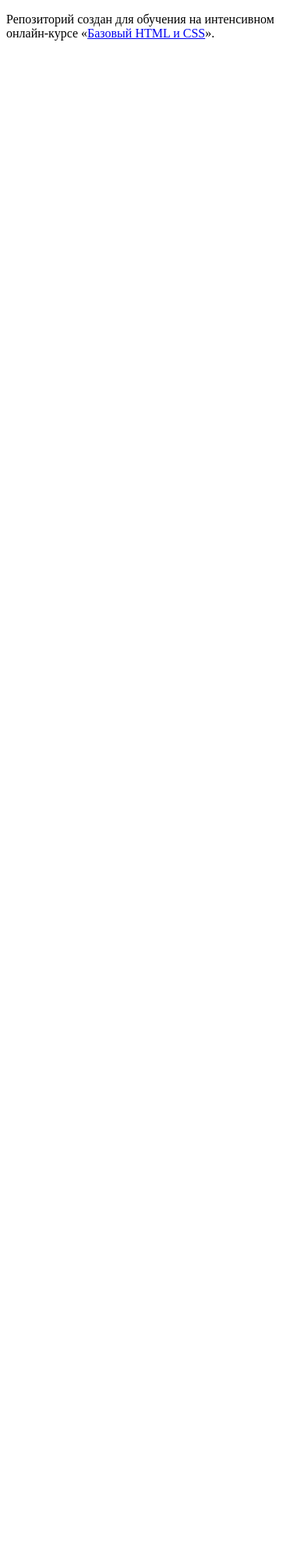
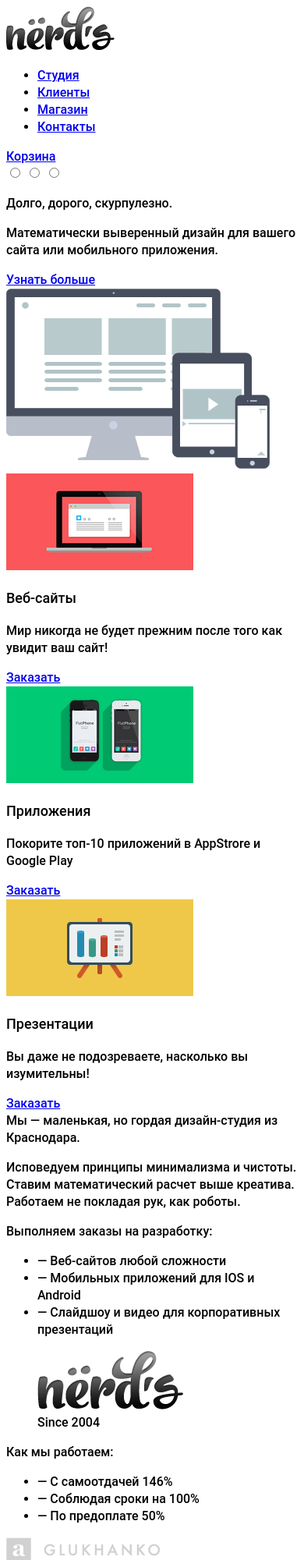
Before and after one commit to Ashot67/galaxsea-nerds, a plain HTML site: page index.html in a window 390 px wide. Shown: the top 2000 px of the page at 78% size. Before the commit the page ends 844 px from the top, so only its background shows below. Drawn offline with Linux system fonts and the light colour scheme.

Commit message:
Разметка, графика, первые стили

```diff
--- /dev/null
+++ b/css/style.css
@@ -0,0 +1,11 @@
+body {
+  font-size: 16px;
+  line-height: 22px;
+  color: #000000;
+  font-family: 'Roboto Medium', Arial, sans-serif;
+}
+
+h2 {
+  font-size: 18px;
+  line-height: 30px;
+}
--- a/index.html
+++ b/index.html
@@ -3,10 +3,112 @@
   <head>
     <meta charset="utf-8">
     <title>HTML Academy: Нёрдс</title>
+    <link href="css/style.css" rel="stylesheet">
   </head>
   <body>
+    <header class="main-header">
+      <div class="container">
+        <a href="#"><img src="img/nerds-index/logo-header.png" width="139" height="56" alt="HTML Academy: Нёрдс"></a>
+        <nav class="main-navigation">
+          <ul>
+            <li><a href="#">Студия</a></li>
+            <li><a href="#">Клиенты</a></li>
+            <li><a href="#">Магазин</a></li>
+            <li><a href="#">Контакты</a></li>
+          </ul>
+        </nav>
 
-    <p>Репозиторий создан для обучения на интенсивном онлайн‑курсе «<a href="https://htmlacademy.ru/intensive">Базовый HTML и CSS</a>».</p>
-
+        <div class="basket"><a href="#">Корзина</a></div>
+      </div>
+    </header>
+    <main class="container">
+      <div class="slider">
+        <input type="radio" id="btn-1" name="toggle">
+        <input type="radio" id="btn-2" name="toggle">
+        <input type="radio" id="btn-3" name="toggle">
+        <div class="slider-controls">
+          <label for="btn-1"></label>
+          <label for="btn-2"></label>
+          <label for="btn-3"></label>
+        </div>
+        <div class="slider-inner">
+          <div class="slider-1">
+            <p>Долго, дорого, скурпулезно.</p>
+            <p>Математически выверенный дизайн для вашего сайта или мобильного приложения.</p>
+            <a href="#" class="button">Узнать больше</a>
+          </div>
+          <img src="img/nerds-index/slider1-image.png" width="338" height="231" alt="">
+        </div>
+      </div>
+      <section class="products">
+        <div class="products-item">
+          <img src="img/nerds-index/products-1.png" width="240" height="124" alt="">
+          <h2 class="products-name">Веб-сайты</h2>
+          <p>Мир никогда не будет прежним после того как увидит ваш сайт!</p>
+          <a class="button" href="#">Заказать</a>
+        </div>
+        <div class="products-item">
+          <img src="img/nerds-index/products-2.png" width="240" height="124" alt="">
+          <h2 class="products-name">Приложения</h2>
+          <p>Покорите топ-10 приложений в AppStrore и Google Play</p>
+          <a class="button" href="#">Заказать</a>
+        </div>
+        <div class="products-item">
+          <img src="img/nerds-index/products-3.png" width="240" height="124" alt="">
+          <h2 class="products-name">Презентации</h2>
+          <p>Вы даже не подозреваете, насколько вы изумительны!</p>
+          <a class="button" href="#">Заказать</a>
+        </div>
+      </section>
+      <div class="about-us">
+        <div class="left-column">
+          <span class="about-us-title">Мы — маленькая, но гордая дизайн-студия из Краснодара.</span>
+          <p>Исповедуем принципы минимализма и чистоты.
+          Ставим математический расчет выше креатива.
+          Работаем не покладая рук, как роботы.</p>
+          <span class="list-title">Выполняем заказы на разработку:</span>
+          <ul>
+            <li><span>—</span> Веб-сайтов любой сложности</li>
+            <li><span>—</span> Мобильных приложений для IOS и Android</li>
+            <li><span>—</span> Слайдшоу и видео для корпоративных презентаций</li>
+          </ul>
+        </div>
+        <div class="right-column">
+          <figure class="index-content-logo">
+            <img src="img/nerds-index/logo-about-us.png" width="#" height="#" alt="">
+            <figcaption>Since 2004</figcaption>
+          </figure>
+          <span class="list-title">Как мы работаем:</span>
+          <ul>
+            <li><span>—</span> С самоотдачей 146%</li>
+            <li><span>—</span> Соблюдая сроки на 100%</li>
+            <li><span>—</span> По предоплате 50%</li>
+          </ul>
+        </div>
+      </div>
+      <div class="partners">
+        <img src="img/nerds-index/partner-1.png" width="198" height="37" alt="Glukhanko">
+        <img src="img/nerds-index/partner-2.png" width="199" height="68" alt="HTML Academy">
+        <img src="img/nerds-index/partner-3.png" width="209" height="86" alt="Barbershop 'Borodinski'">
+      </div>
+      <div class="map">
+        <div class="address">
+          <span>NЁRDS DESIGN STUDIO</span>
+          <p>191186, Санкт-Петербург,
+          ул. Б. Конюшенная, д. 19/8</p>
+          <p>тел. +7 (812) 275-75-75</p>
+          <a class="button" href="#">Напишите нам</a>
+        </div>
+      </div>
+    </main>
+    <footer class="main-footer">
+      <div class="container">
+        <a class="social-btn social-btn-vk" href="#">Вконтакте</a>
+        <a class="social-btn social-btn-fb" href="#">Фейсбук</a>
+        <a class="social-btn social-btn-inst" href="#">Инстаграм</a>
+        <p>Давайте дружить, это выгодно!</p>
+        <p>Скидка 10% для друзей из социальных сетей.</p>
+      </div>
+    </footer>
   </body>
 </html>
```
Also changed, not shown: img/nerds-index/logo-about-us.png (added), img/nerds-index/logo-header.png (added), img/nerds-index/map-pin.png (added), img/nerds-index/partner-1.png (added), img/nerds-index/partner-2.png (added), img/nerds-index/partner-3.png (added), img/nerds-index/products-1.png (added), img/nerds-index/products-2.png (added), img/nerds-index/products-3.png (added), img/nerds-index/slider1-image.png (added), 1 other file.
